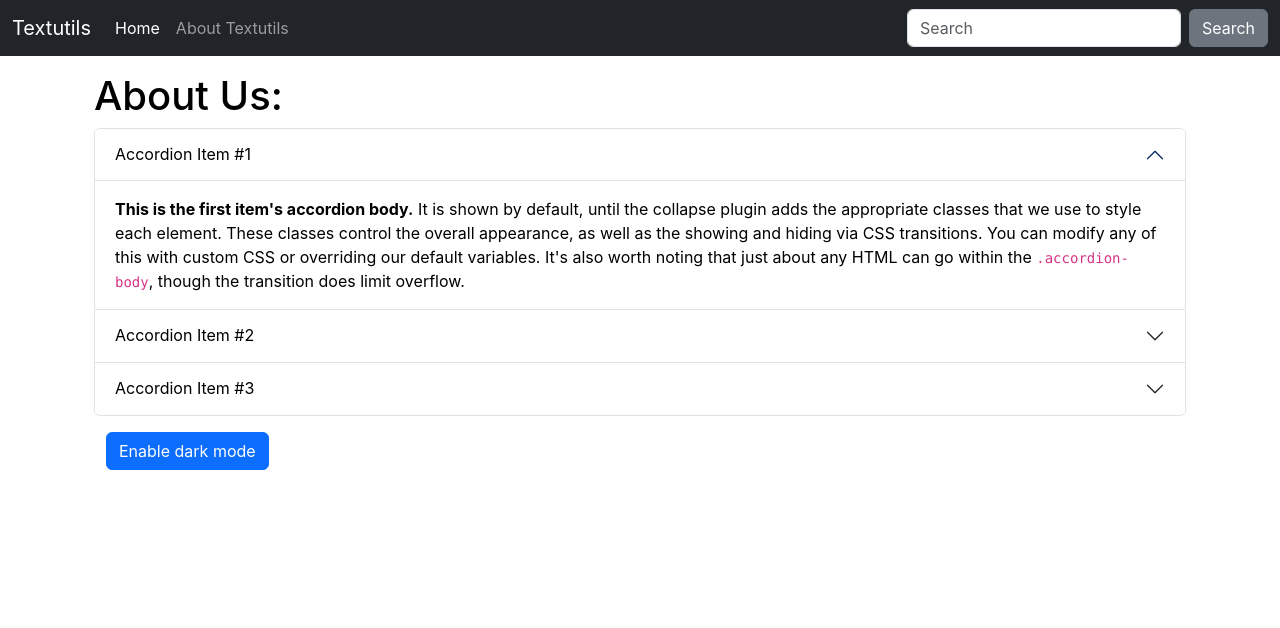
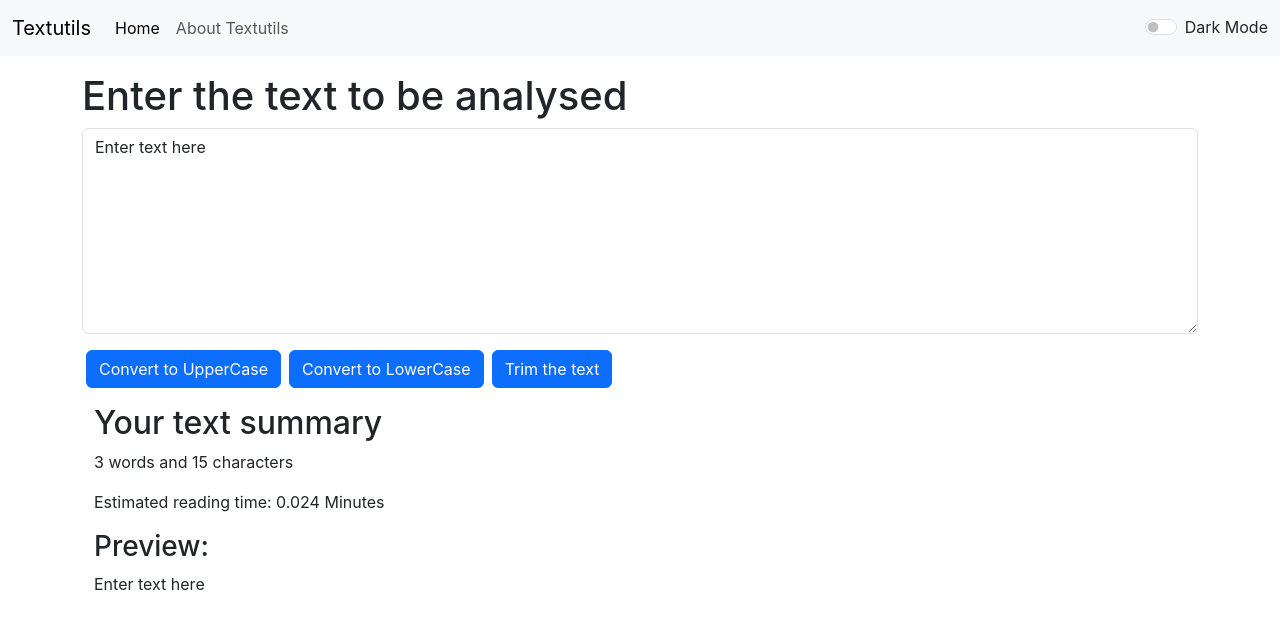
Before and after one commit to kanchi29/React-Tutorial, a React (Create React App) app: page / in a window 1280 px wide. Shown: the top 628 px of the page. Built offline with nearby package versions, Linux system fonts and the light colour scheme.

Commit message:
Dark Mode in navbar

```diff
--- a/src/App.js
+++ b/src/App.js
@@ -1,16 +1,19 @@
 // import logo from './logo.svg';
 
-import About from './components/About';
+// import About from './components/About';
+
+import React, { useState } from 'react';
 import Navbar from './components/Navbar';
-// import TextForm from './components/TextForm';
+import TextForm from './components/TextForm';
 
 function App() {
+  const [mode, setMode] = useState('light');
   return (
     <>
-    <Navbar title="Textutils" about="About Textutils" />
+    <Navbar title="Textutils" about="About Textutils" mode={mode}/>
     <div className="container my-3">
-      {/* <TextForm heading="Enter the text to be analysed"/> */}
-      <About/>
+      <TextForm heading="Enter the text to be analysed"/>
+      {/* <About/> */}
     </div>
 
     </>
--- a/src/components/Navbar.js
+++ b/src/components/Navbar.js
@@ -3,7 +3,7 @@ import PropTypes from 'prop-types'
 
 export default function Navbar(props) {
   return (
-    <nav className="navbar navbar-expand-lg navbar-dark bg-dark">
+    <nav className={`navbar navbar-expand-lg navbar-${props.mode} bg-${props.mode}`}>
   <div className="container-fluid">
     <a className="navbar-brand" href="/">{props.title}</a>
     <button className="navbar-toggler" type="button" data-bs-toggle="collapse" data-bs-target="#navbarSupportedContent" aria-controls="navbarSupportedContent" aria-expanded="false" aria-label="Toggle navigation">
@@ -18,10 +18,14 @@ export default function Navbar(props) {
           <a className="nav-link" href="/">{props.about}</a>
         </li>
       </ul>
-      <form className="d-flex" role="search">
+      {/* <form className="d-flex" role="search">
         <input className="form-control me-2" type="search" placeholder="Search" aria-label="Search"/>
         <button className="btn btn-secondary" type="submit">Search</button>
-      </form>
+      </form> */}
+        <div class="form-check form-switch">
+            <input class="form-check-input" type="checkbox" role="switch" id="flexSwitchCheckDefault"/>
+            <label class="form-check-label" for="flexSwitchCheckDefault">Dark Mode</label>
+        </div>
     </div>
   </div>
 </nav>
```
